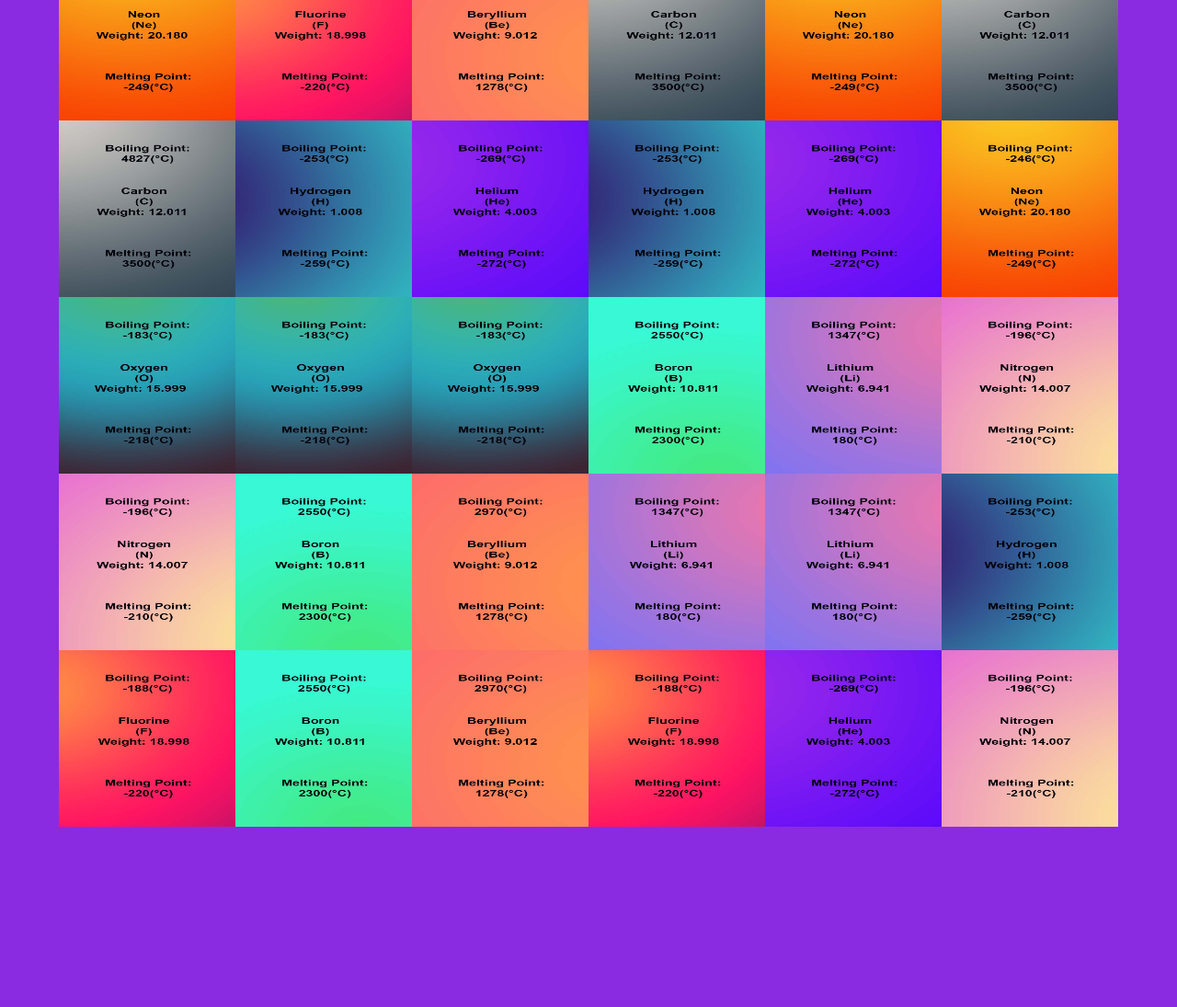
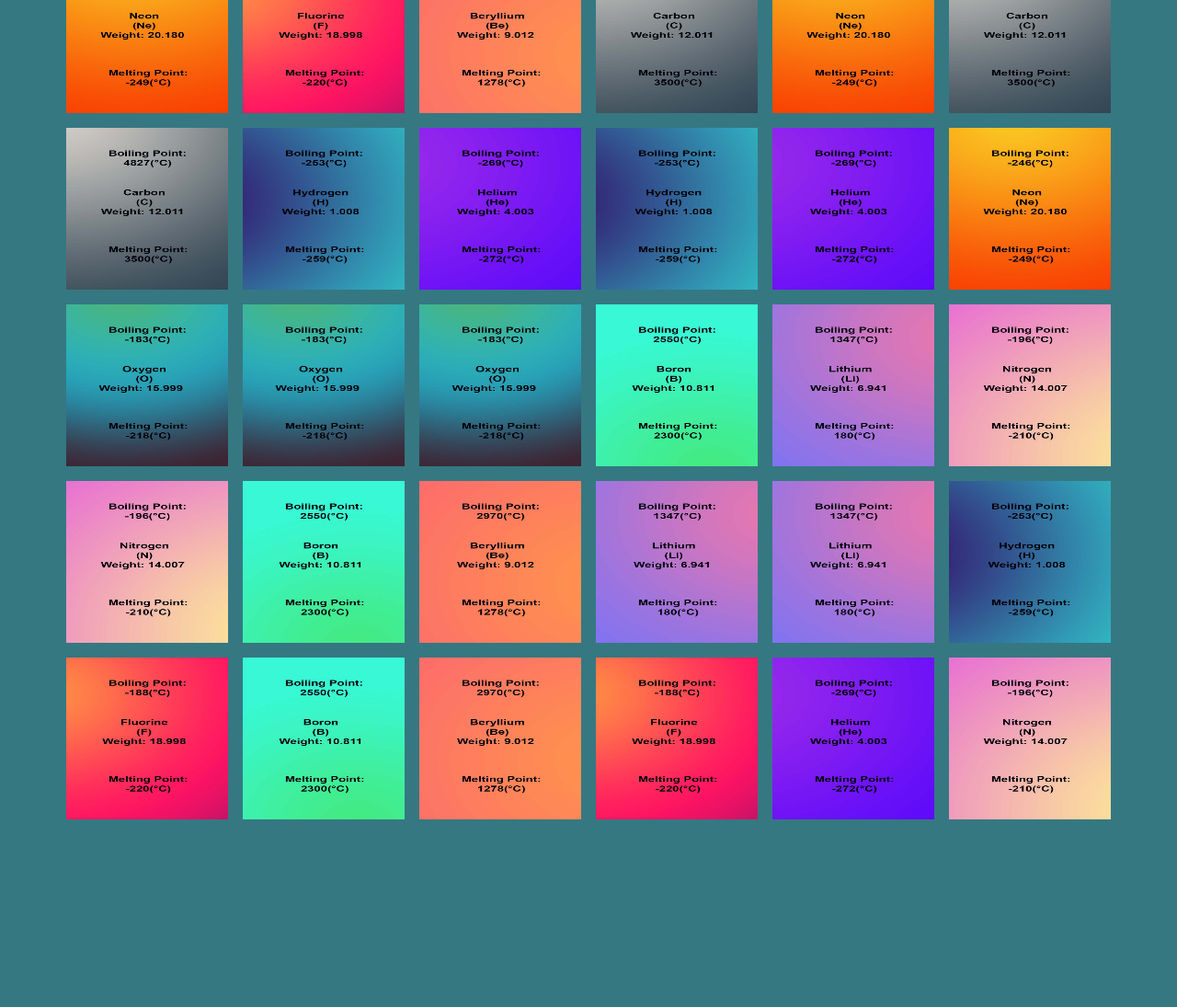
Before and after one commit to RhiH/periodic-flip, a plain HTML site: page index.html in a window 1280 px wide. Shown: the whole page at 92% size. After the commit the page ends 1071 px from the top, so only its background shows below. Drawn offline with Linux system fonts and the light colour scheme.

Commit message:
minor changes to grid sizing

```diff
--- a/assets/css/style.css
+++ b/assets/css/style.css
@@ -8,7 +8,7 @@
 
 body{
     height:100vh;
-    background-color: blueviolet;
+    background-color: #357882;
     display: flex;
     flex-direction: column;
     justify-content: center;
@@ -20,8 +20,9 @@ body{
 
 section {
     display: grid;
-    grid-template-columns: repeat(6, 12rem);
-    grid-template-rows: repeat(5, 12rem);
+    grid-template-columns: repeat(6, 11rem);
+    grid-template-rows: repeat(5, 11rem);
+    grid-gap: 1rem;
 }
 
 /*front, back styling*/
```
